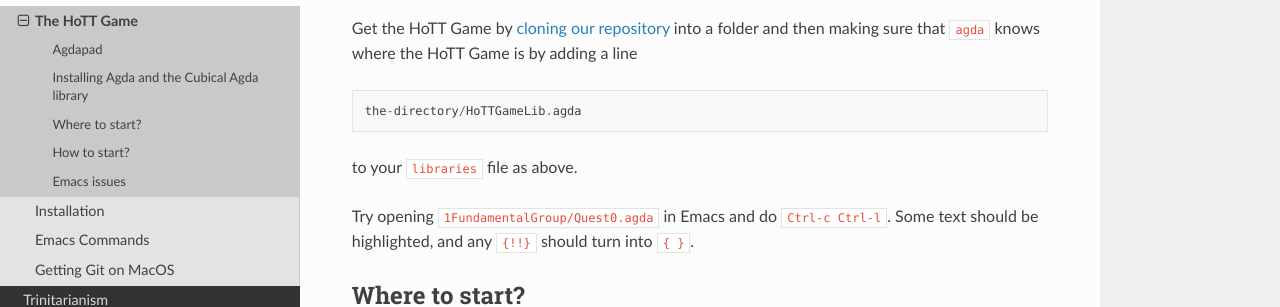
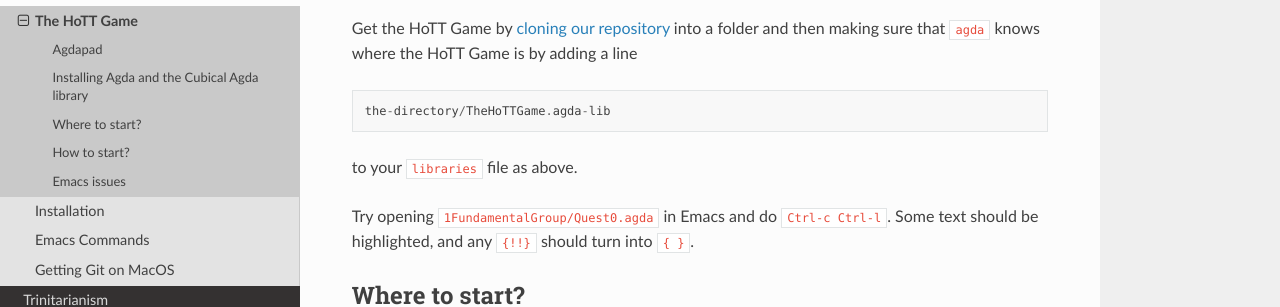
Before and after one commit to thehottgame/theHoTTGameGuide, a Sphinx documentation site: the page built from docs/source/getting-started/about-hott-game.rst, in a window 1280 px wide and 900 px high, scrolled down 872 px. Shown: the part 156-463 px from the top of the window. Built offline with Sphinx 7.4.7 and the Read the Docs theme 2.0.0, drawn with Linux system fonts in a browser that asks for light colours.

Commit message:
Fix the libary names in installation
The library name in `libraries` files should be `TheHoTTGame.agda-lib` instead of `HoTTGameLib.agda`

```diff
--- a/docs/source/getting-started/about-hott-game.rst
+++ b/docs/source/getting-started/about-hott-game.rst
@@ -65,7 +65,7 @@
 
 .. code::
 
-   the-directory/HoTTGameLib.agda
+   the-directory/TheHoTTGame.agda-lib
 
 to your ``libraries`` file as above.
 
```
